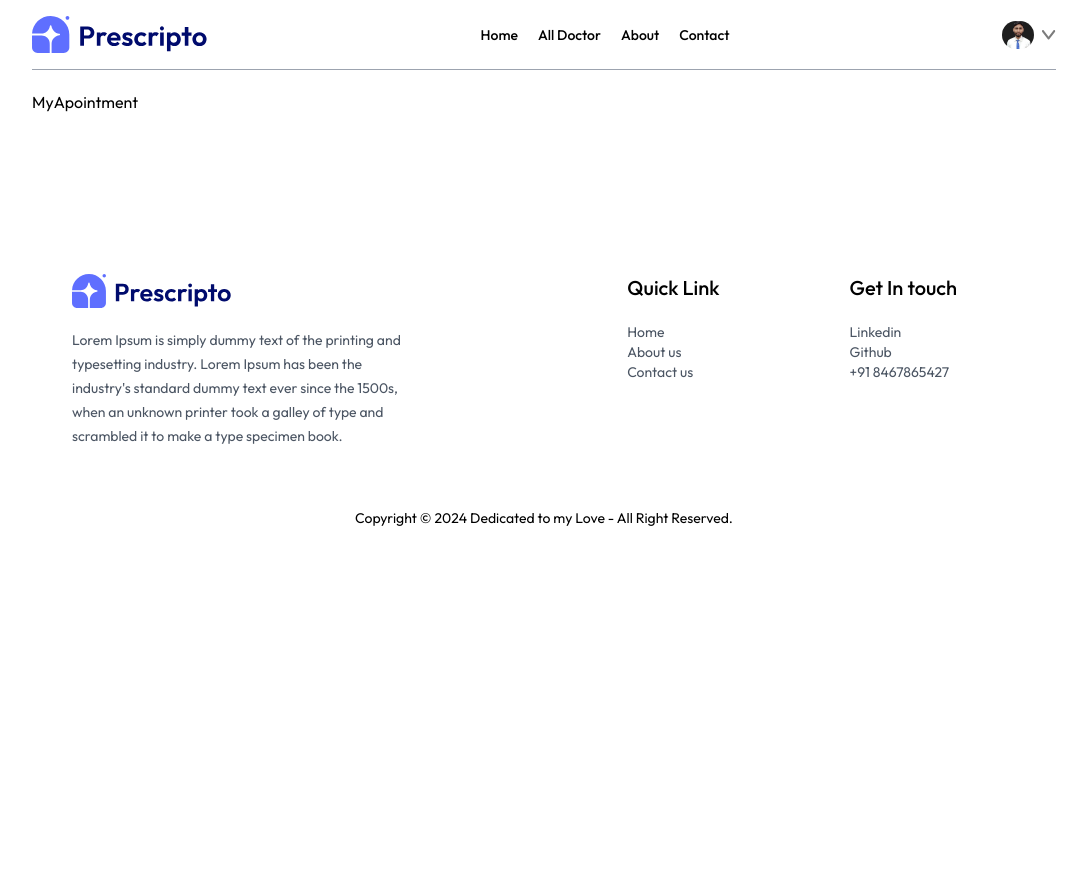
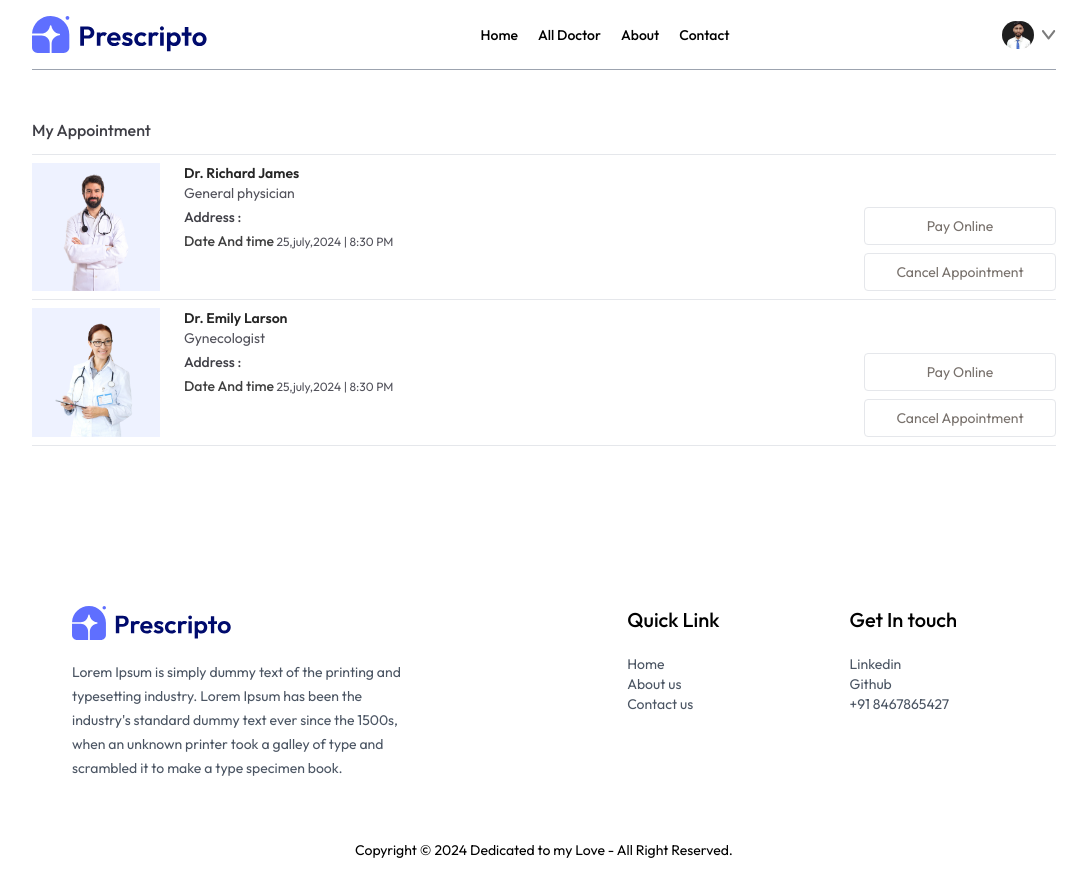
Before and after one commit to fThAbhishek-Pandey/DoctorG, a React (Vite) app: page /my-appointment in a window 1280 px wide. Shown: the whole page, without its empty margins (96-1183 px from the left). Before the commit the page ends 800 px from the top, so only its background shows below. Built offline with nearby package versions, Linux system fonts and the light colour scheme.

Commit message:
complete my appointment page

```diff
--- a/src/pages/MyApointment.jsx
+++ b/src/pages/MyApointment.jsx
@@ -1,8 +1,39 @@
-import React from 'react'
+import React, {useContext} from 'react'
+import { AppContext } from '../context/AppContext'
 
 const MyApointment = () => {
+  const {doctors} = useContext(AppContext);
   return (
-    <div>MyApointment</div>
+    <div >
+      <p className='pb-3 mt-12 font-medium text-zinc-700 border-b'>My Appointment</p>
+      <div>
+        {
+          doctors.slice(0,2).map((item ,index)=>(
+            <div className='grid grid-cols-[1fr_3fr] gap-4 sm:flex sm:gap-6 py-2 border-b' key={index}>
+                <div>
+                  <img className='w-32 bg-indigo-50' src={item.image} alt="" />
+                </div>
+                <div className='flex-1 text-sm  text-zinc-600'>
+                  <p className='text-neutral-800 font-semibold'>{item.name}</p>
+                  <p>{item.speciality}</p>
+                  <p className='text-zinc-700 font-medium mt-1'>Address : </p>
+                  <p className='text-xs '>{item.address.street}</p>
+                  <p className='text-xs'> {item.address.City}</p>
+                  <p className='text-xs mt-1'><span className='text-sm text-neutral-700 font-medium'>Date And time</span>  25,july,2024 | 8:30 PM</p>
+                </div>
+                <div></div>
+                <div className='flex flex-col gap-2 justify-end '>
+                  <button className='text-sm text-stone-500 text-center sm:min-w-48 py-2 border rounded hover:bg-primary hover:text-white transition-all duration-300'>Pay Online</button>
+                  <button className='text-sm text-stone-500 text-center sm:min-w-48 py-2 border rounded hover:bg-red-500 hover:text-white transition-all duration-300'>Cancel Appointment</button>
+                </div>
+            </div>
+          ))
+        }
+
+      </div>
+
+
+    </div>
   )
 }
 
```
